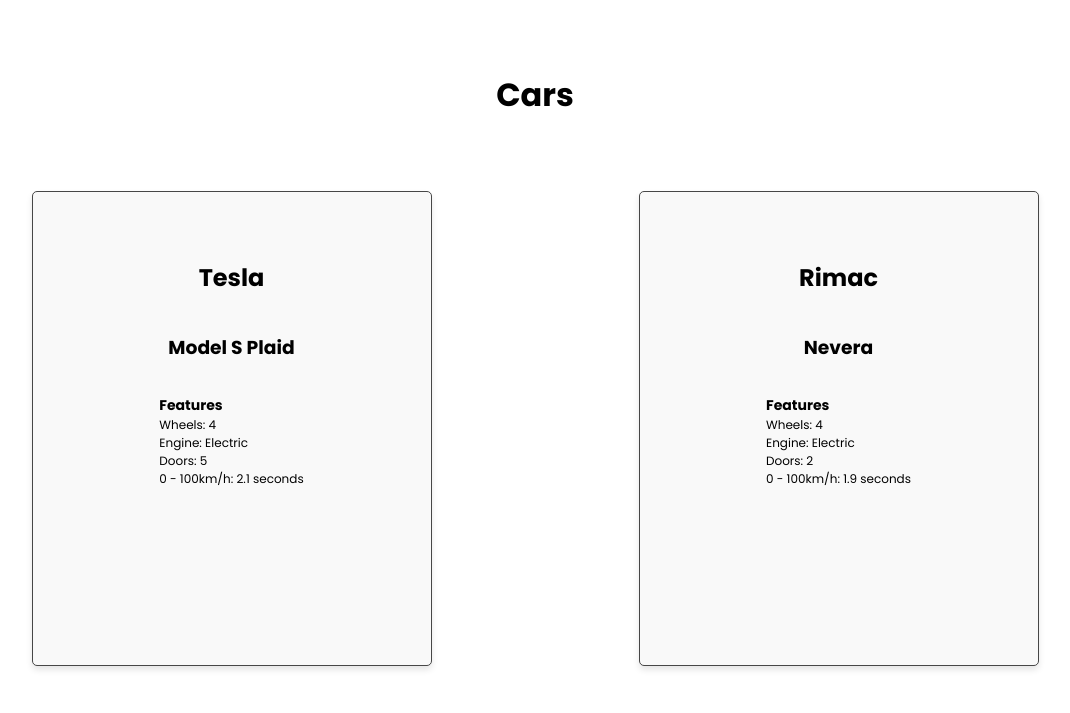
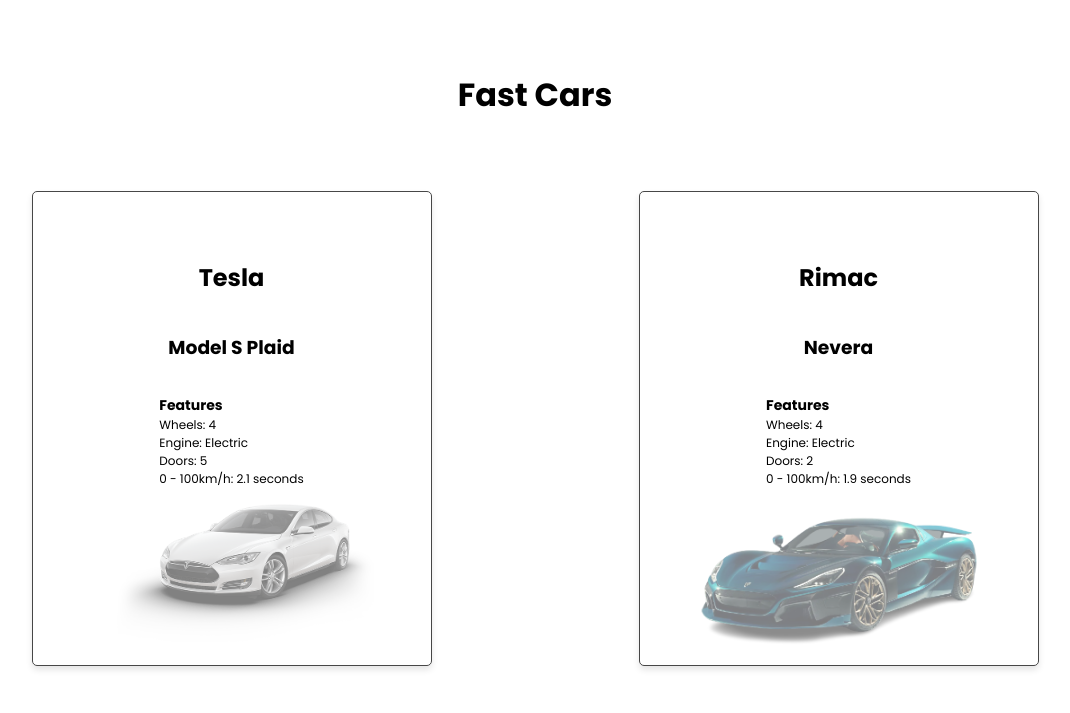
Before and after one commit to dylansmoo/fast-cars, a plain HTML site: page index.html in a window 1280 px wide. Shown: the top 713 px of the page, without its empty margins (105-1175 px from the left). Drawn offline with Linux system fonts and the light colour scheme; grey boxes are pictures that could not be loaded.

Commit message:
fixed background images with opacity. Changed positioning, styling html heading. changed image paths to relative paths

```diff
--- a/cars.js
+++ b/cars.js
@@ -6,7 +6,7 @@ const cars = [
         make: "Tesla",
         model: "Model S Plaid",
         zeroToHundred: 2.1,
-        image: "/Users/dylansmoo/projects/lessons/Cars/car_images/model_S_plaid.png"
+        image: "./car_images/model_S_plaid.png"
     },
     {
         wheels: 4,
@@ -15,7 +15,7 @@ const cars = [
         make: "Rimac",
         model: "Nevera",
         zeroToHundred: 1.9,
-        image: "/Users/dylansmoo/projects/lessons/Cars/car_images/Rimac-Nevera.png"
+        image: "./car_images/Rimac-Nevera.png"
     },
     {
         wheels: 4,
@@ -24,7 +24,7 @@ const cars = [
         make: "Bugatti",
         model: "Chiron Super Sport",
         zeroToHundred: 2.3,
-        image: "/Users/dylansmoo/projects/lessons/Cars/car_images/bugatti.png"
+        image: "./car_images/bugatti.png"
     },
     {
         wheels: 4,
@@ -33,7 +33,7 @@ const cars = [
         make: "Porsche",
         model: "Taycan Turbo S",
         zeroToHundred: 2.8,
-        image: "/Users/dylansmoo/projects/lessons/Cars/car_images/Porsche-Taycan-Transparent-Free-PNG.png"
+        image: "./car_images/Porsche-Taycan-Transparent-Free-PNG.png"
     },
     {
         wheels: 4,
@@ -42,7 +42,7 @@ const cars = [
         make: "Lamborghini",
         model: "Huracán Evo",
         zeroToHundred: 2.9,
-        image: "/Users/dylansmoo/projects/lessons/Cars/car_images/lambo.png"
+        image: "./car_images/lambo.png"
     },
     {
         wheels: 4,
@@ -51,7 +51,7 @@ const cars = [
         make: "Ferrari",
         model: "SF90 Stradale",
         zeroToHundred: 2.5,
-        image: "/Users/dylansmoo/projects/lessons/Cars/car_images/Ferrari-SF90-Stradale-PNG-Free-Download.png"
+        image: "./car_images/Ferrari-SF90-Stradale-PNG-Free-Download.png"
     },
     {
         wheels: 4,
@@ -60,7 +60,7 @@ const cars = [
         make: "Lucid",
         model: "Air Sapphire",
         zeroToHundred: 1.89,
-        image: "/Users/dylansmoo/projects/lessons/Cars/car_images/Lucid-Sapphire.png"
+        image: "./car_images/Lucid-Sapphire.png"
     },
     {
         wheels: 4,
@@ -69,7 +69,7 @@ const cars = [
         make: "McLaren",
         model: "765LT",
         zeroToHundred: 2.8,
-        image: "/Users/dylansmoo/projects/lessons/Cars/car_images/PW-2.png"
+        image: "./car_images/PW-2.png"
     },
     {
         wheels: 4,
@@ -78,7 +78,7 @@ const cars = [
         make: "Tesla",
         model: "Model X Plaid",
         zeroToHundred: 2.5,
-        image: "/Users/dylansmoo/projects/lessons/Cars/car_images/Tesla-Model-X-PNG-Transparent-Image.png"
+        image: "./car_images/Tesla-Model-X-PNG-Transparent-Image.png"
     },
     {
         wheels: 4,
@@ -87,7 +87,7 @@ const cars = [
         make: "Nissan",
         model: "GT-R Nismo",
         zeroToHundred: 2.7,
-        image: "/Users/dylansmoo/projects/lessons/Cars/car_images/gtr.png"
+        image: "./car_images/gtr.png"
     },
     {
         wheels: 4,
@@ -96,7 +96,7 @@ const cars = [
         make: "Aspark",
         model: "Owl",
         zeroToHundred: 1.7,
-        image: "/Users/dylansmoo/projects/lessons/Cars/car_images/owl.png"
+        image: "./car_images/owl.png"
     },
     {
         wheels: 4,
@@ -105,7 +105,7 @@ const cars = [
         make: "Chevrolet",
         model: "Camaro ZL1",
         zeroToHundred: 3.5,
-        image: "/Users/dylansmoo/projects/lessons/Cars/car_images/Chevrolet-Camaro.png"
+        image: "./car_images/Chevrolet-Camaro.png"
     }
 ];
 
@@ -117,7 +117,8 @@ for (let car of cars) {
     // const carImage = car.image;
     // carImage.classList.add("bg-image");
 
-    card.style.backgroundImage = `url(${car.image})`;
+    // card.style.backgroundImage = `url(${car.image})`;
+    card.style.setProperty("--bg-image", `url(${car.image}`)
 
     const make = document.createElement("h2");
     make.textContent = car.make;
--- a/index.html
+++ b/index.html
@@ -13,7 +13,8 @@
         rel="stylesheet">
 </head>
 <body>
-    <h1>Cars</h1>
+    <h1>Fast Cars</h1>
+    <h2></h2>
     <div class="card-container">
     </div>
 </div>
--- a/style.css
+++ b/style.css
@@ -12,7 +12,7 @@
 }
 
 .card {
-    flex: 0 0 calc(50% - 50px); /* Each item takes ~1/6th of the row minus the gap */
+    flex: 0 0 calc(50% - 50px);
     box-sizing: border-box;
     border: 1px solid rgb(71, 71, 71);
     border-radius: 5px;
@@ -24,15 +24,25 @@
     max-width: 400px;
     height: 475px;
     box-shadow: 0 4px 6px rgba(0, 0, 0, 0.1);
+    /* background-position: bottom;  */
+    background: none;
+    position: relative;
+}
+
+.card::after {
+    content: "";
+    position: absolute;
+    top: 0;
+    bottom: 0;
+    left: 0;
+    right: 0;
     background-position: bottom;
     background-repeat: no-repeat;
     background-size: 300px;
+    background-image: var(--bg-image);
+    opacity: 0.5;
+    z-index: -1;
 }
-
-/* .card::before {
-    content: "";
-    opacity: 0.5;
-} */
 
 .card:hover {
     transform: scale(1.1); /* Slightly enlarge the card */
```
